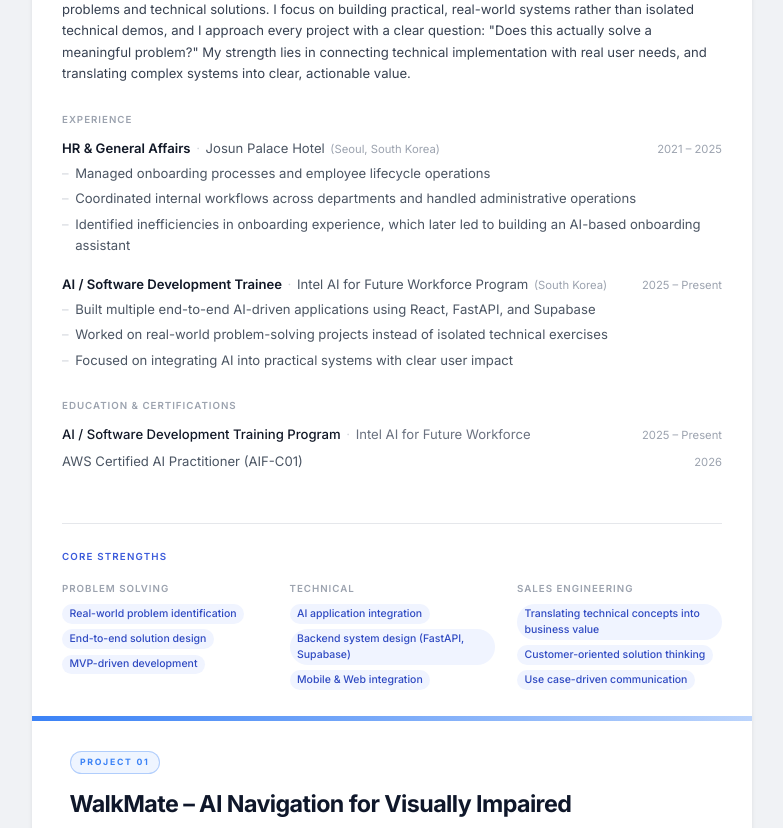
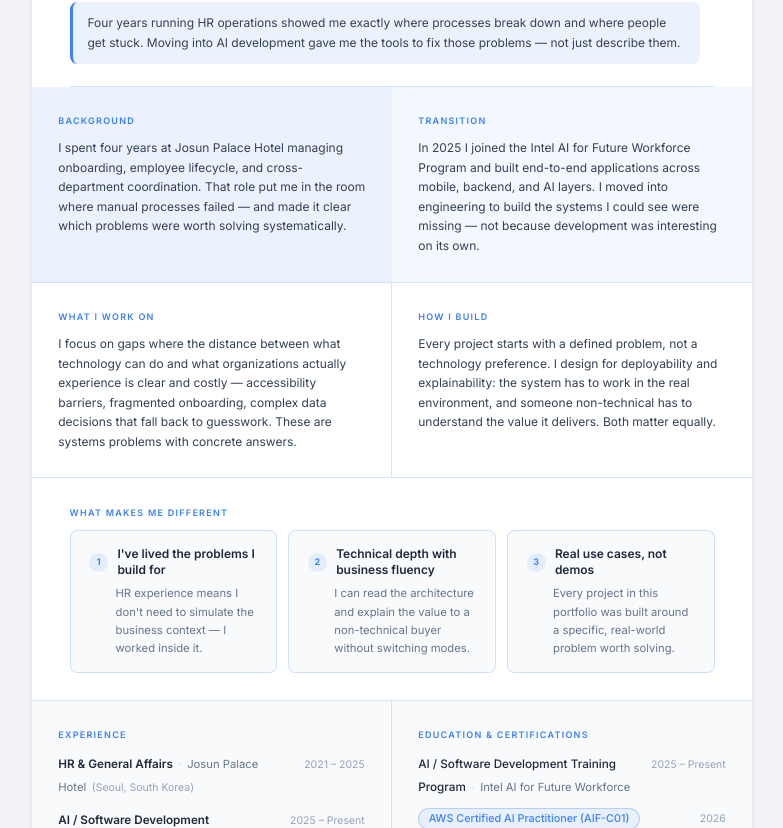
Before and after one commit to Evan-Yoon/portfolio, a React (Vite) app in the folder portfolio-app/: page / in a window 1280 px wide. Shown: the part 372-1200 px from the top of the page, without its empty margins (248-1031 px from the left). Built offline with nearby package versions, Linux system fonts and the light colour scheme.

Commit message:
feature: project about page design change

```diff
--- a/portfolio-app/src/components/portfolio/About.jsx
+++ b/portfolio-app/src/components/portfolio/About.jsx
@@ -1,83 +1,287 @@
 import React from 'react'
-import SectionBlock from '../layout/SectionBlock.jsx'
 
-function ExperienceRow({ role, company, period, location, bullets }) {
+/* ─── accent color for this page ───────────────────────────── */
+const ACCENT = '#3b82f6'
+
+function hex2rgba(hex, alpha) {
+  const r = parseInt(hex.slice(1, 3), 16)
+  const g = parseInt(hex.slice(3, 5), 16)
+  const b = parseInt(hex.slice(5, 7), 16)
+  return `rgba(${r},${g},${b},${alpha})`
+}
+
+const tintPanel  = hex2rgba(ACCENT, 0.06)
+const tintDeep   = hex2rgba(ACCENT, 0.10)
+const tintBorder = hex2rgba(ACCENT, 0.22)
+const tintChipBg = hex2rgba(ACCENT, 0.08)
+const tintChipBd = hex2rgba(ACCENT, 0.30)
+
+/* ─── primitives ────────────────────────────────────────────── */
+
+function Label({ children }) {
   return (
-    <div className="print-keep mb-5 last:mb-0">
-      <div className="flex flex-col sm:flex-row sm:items-baseline sm:justify-between gap-0.5">
-        <div className="text-sm">
-          <span className="font-semibold text-gray-900">{role}</span>
-          <span className="text-gray-300 mx-1.5">·</span>
-          <span className="text-gray-600">{company}</span>
-          {location && (
-            <span className="text-gray-400 ml-1.5 text-xs">({location})</span>
-          )}
-        </div>
-        <span className="text-xs text-gray-400 whitespace-nowrap shrink-0">{period}</span>
-      </div>
+    <p className="text-[0.6rem] font-semibold tracking-[0.14em] uppercase mb-2.5"
+      style={{ color: ACCENT }}>
+      {children}
+    </p>
+  )
+}
 
-      <ul className="mt-1.5 space-y-1 pl-3.5 text-sm text-gray-600 leading-relaxed">
-        {bullets.map((b, i) => (
-          <li key={i} className="relative before:content-['–'] before:absolute before:-left-3.5 before:text-gray-300">
-            {b}
-          </li>
-        ))}
-      </ul>
+function Body({ children }) {
+  return (
+    <p className="text-[0.8rem] leading-relaxed text-slate-700">
+      {children}
+    </p>
+  )
+}
+
+function Panel({ label, children, deep = false }) {
+  return (
+    <div
+      className="p-7 flex flex-col"
+      style={{ backgroundColor: deep ? tintDeep : tintPanel }}
+    >
+      <Label>{label}</Label>
+      {children}
     </div>
   )
 }
 
-function EducationRow({ degree, institution, period }) {
+function DifferentiatorCard({ index, headline, detail }) {
   return (
-    <div className="print-keep flex flex-col sm:flex-row sm:items-baseline sm:justify-between text-sm">
-      <div>
-        <span className="font-medium text-gray-900">{degree}</span>
-        <span className="text-gray-300 mx-1.5">·</span>
-        <span className="text-gray-500">{institution}</span>
+    <div
+      className="px-5 py-4 rounded-lg flex flex-col gap-1.5"
+      style={{
+        backgroundColor: '#f8fafc',
+        border: `1px solid ${tintBorder}`,
+      }}
+    >
+      <div className="flex items-center gap-2.5">
+        <span
+          className="text-[0.6rem] font-bold w-5 h-5 rounded-full flex items-center justify-center shrink-0"
+          style={{ backgroundColor: tintDeep, color: ACCENT }}
+        >
+          {index}
+        </span>
+        <span className="text-[0.8rem] font-semibold text-slate-800 leading-snug">
+          {headline}
+        </span>
       </div>
-      <span className="text-xs text-gray-400 mt-0.5 sm:mt-0">{period}</span>
+      <p className="text-[0.75rem] text-slate-500 leading-relaxed pl-7">
+        {detail}
+      </p>
     </div>
   )
 }
 
+/* ─── experience & education rows ───────────────────────────── */
+
+function ExpRow({ role, company, period, location }) {
+  return (
+    <div className="print-keep flex flex-col gap-0.5">
+      <div className="flex items-baseline justify-between gap-2">
+        <div>
+          <span className="text-[0.78rem] font-semibold text-slate-800">{role}</span>
+          <span className="text-slate-300 mx-1.5 text-[0.7rem]">·</span>
+          <span className="text-[0.75rem] text-slate-500">{company}</span>
+          {location && (
+            <span className="text-slate-400 ml-1.5 text-[0.7rem]">({location})</span>
+          )}
+        </div>
+        <span className="text-[0.7rem] text-slate-400 whitespace-nowrap shrink-0">{period}</span>
+      </div>
+    </div>
+  )
+}
+
+function EduRow({ degree, institution, period }) {
+  return (
+    <div className="print-keep flex items-baseline justify-between gap-2">
+      <div>
+        <span className="text-[0.78rem] font-medium text-slate-800">{degree}</span>
+        <span className="text-slate-300 mx-1.5 text-[0.7rem]">·</span>
+        <span className="text-[0.75rem] text-slate-500">{institution}</span>
+      </div>
+      <span className="text-[0.7rem] text-slate-400 whitespace-nowrap shrink-0">{period}</span>
+    </div>
+  )
+}
+
+/* ─── main component ────────────────────────────────────────── */
+
 /**
  * About
- * Intro paragraph → work experience → education in one section.
+ * Full-page editorial block. Dedicated print page.
+ *
+ * Zones:
+ *   Accent bar
+ *   Header  – eyebrow, positioning statement
+ *   Middle  – Background | Transition   /   Problem Focus | Approach
+ *   Differentiators – three cards
+ *   Footer  – Experience | Education & Certifications
  */
 export default function About({ about, experience, education, certifications }) {
   return (
-    <SectionBlock label="About">
-      <p className="text-sm text-gray-700 leading-relaxed">{about.intro}</p>
+    <div
+      className="print-break-before flex flex-col"
+      style={{
+        backgroundColor: '#ffffff',
+        minHeight: '920px',
+        WebkitPrintColorAdjust: 'exact',
+        printColorAdjust: 'exact',
+      }}
+    >
+      {/* ── Accent bar ──────────────────────────────────── */}
+      <div
+        style={{
+          height: '5px',
+          background: `linear-gradient(90deg, ${ACCENT} 0%, ${hex2rgba(ACCENT, 0.35)} 100%)`,
+        }}
+      />
 
-      {experience.length > 0 && (
-        <div className="mt-7">
-          <p className="text-[0.65rem] font-semibold tracking-[0.1em] uppercase text-gray-400 mb-3">
-            Experience
+      {/* ── Header ──────────────────────────────────────── */}
+      <div className="px-10 pt-8 pb-6">
+        <p
+          className="text-[0.58rem] font-semibold tracking-[0.22em] uppercase mb-4"
+          style={{ color: '#94a3b8' }}
+        >
+          About
+        </p>
+
+        <h2 className="text-[1.45rem] font-bold leading-tight tracking-tight text-slate-900">
+          From HR Operations to AI-driven Solutions
+        </h2>
+
+        <div
+          className="mt-4 px-4 py-3 rounded-lg max-w-2xl"
+          style={{
+            backgroundColor: tintDeep,
+            borderLeft: `3px solid ${ACCENT}`,
+          }}
+        >
+          <p className="text-[0.8rem] leading-relaxed text-slate-700">
+            Four years running HR operations showed me exactly where processes break down
+            and where people get stuck. Moving into AI development gave me the tools to
+            fix those problems — not just describe them.
           </p>
-          {experience.map((item) => (
-            <ExperienceRow key={item.id} {...item} />
-          ))}
         </div>
-      )}
+      </div>
 
-      {(education.length > 0 || certifications.length > 0) && (
-        <div className="mt-7">
-          <p className="text-[0.65rem] font-semibold tracking-[0.1em] uppercase text-gray-400 mb-3">
-            Education & Certifications
-          </p>
-          <div className="space-y-2">
+      {/* ── Hairline ────────────────────────────────────── */}
+      <div className="mx-10" style={{ borderTop: `1px solid ${tintBorder}` }} />
+
+      {/* ── Background / Transition ─────────────────────── */}
+      <div className="grid grid-cols-2" style={{ borderBottom: `1px solid ${tintBorder}` }}>
+        <Panel label="Background" deep>
+          <Body>
+            I spent four years at Josun Palace Hotel managing onboarding, employee
+            lifecycle, and cross-department coordination. That role put me in the room
+            where manual processes failed — and made it clear which problems were worth
+            solving systematically.
+          </Body>
+        </Panel>
+
+        <Panel label="Transition" deep={false}>
+          <Body>
+            In 2025 I joined the Intel AI for Future Workforce Program and built
+            end-to-end applications across mobile, backend, and AI layers. I moved into
+            engineering to build the systems I could see were missing — not because
+            development was interesting on its own.
+          </Body>
+        </Panel>
+      </div>
+
+      {/* ── Problem Focus / Approach ────────────────────── */}
+      <div className="grid grid-cols-2 flex-1" style={{ borderBottom: `1px solid ${tintBorder}` }}>
+        <div
+          className="p-7"
+          style={{ borderRight: `1px solid ${tintBorder}` }}
+        >
+          <Label>What I Work On</Label>
+          <Body>
+            I focus on gaps where the distance between what technology can do and what
+            organizations actually experience is clear and costly — accessibility barriers,
+            fragmented onboarding, complex data decisions that fall back to guesswork.
+            These are systems problems with concrete answers.
+          </Body>
+        </div>
+
+        <div className="p-7">
+          <Label>How I Build</Label>
+          <Body>
+            Every project starts with a defined problem, not a technology preference.
+            I design for deployability and explainability: the system has to work in the
+            real environment, and someone non-technical has to understand the value it
+            delivers. Both matter equally.
+          </Body>
+        </div>
+      </div>
+
+      {/* ── Differentiators ─────────────────────────────── */}
+      <div className="px-10 py-7" style={{ borderBottom: `1px solid ${tintBorder}` }}>
+        <Label>What Makes Me Different</Label>
+        <div className="grid grid-cols-3 gap-3 mt-1">
+          <DifferentiatorCard
+            index="1"
+            headline="I've lived the problems I build for"
+            detail="HR experience means I don't need to simulate the business context — I worked inside it."
+          />
+          <DifferentiatorCard
+            index="2"
+            headline="Technical depth with business fluency"
+            detail="I can read the architecture and explain the value to a non-technical buyer without switching modes."
+          />
+          <DifferentiatorCard
+            index="3"
+            headline="Real use cases, not demos"
+            detail="Every project in this portfolio was built around a specific, real-world problem worth solving."
+          />
+        </div>
+      </div>
+
+      {/* ── Footer: Experience + Education ──────────────── */}
+      <div
+        className="grid grid-cols-2"
+        style={{ backgroundColor: '#f8fafc' }}
+      >
+        {/* Experience */}
+        <div
+          className="p-7"
+          style={{ borderRight: `1px solid ${tintBorder}` }}
+        >
+          <Label>Experience</Label>
+          <div className="flex flex-col gap-3">
+            {experience.map((item) => (
+              <ExpRow key={item.id} {...item} />
+            ))}
+          </div>
+        </div>
+
+        {/* Education + Certifications */}
+        <div className="p-7">
+          <Label>Education & Certifications</Label>
+          <div className="flex flex-col gap-3">
             {education.map((item) => (
-              <EducationRow key={item.id} {...item} />
+              <EduRow key={item.id} {...item} />
             ))}
             {certifications.map(({ id, name, year }) => (
-              <div key={id} className="print-keep flex items-baseline justify-between text-sm">
-                <span className="text-gray-600">{name}</span>
-                <span className="text-xs text-gray-400 ml-4">{year}</span>
+              <div key={id} className="print-keep flex items-baseline justify-between gap-2">
+                <span
+                  className="text-[0.72rem] font-medium px-2.5 py-0.5 rounded-full"
+                  style={{
+                    color: ACCENT,
+                    backgroundColor: tintChipBg,
+                    border: `1px solid ${tintChipBd}`,
+                  }}
+                >
+                  {name}
+                </span>
+                <span className="text-[0.7rem] text-slate-400 whitespace-nowrap shrink-0">{year}</span>
               </div>
             ))}
           </div>
         </div>
-      )}
-    </SectionBlock>
+      </div>
+    </div>
   )
 }
```
